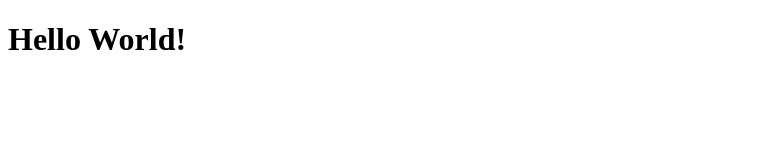
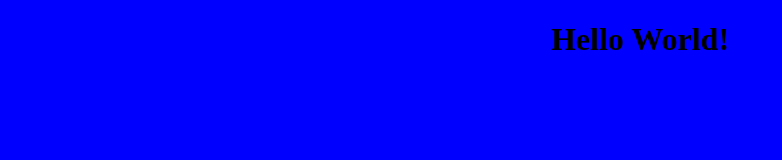
Before and after one commit to SteveCollinsWachira/website-example-repository, a plain HTML site: page index.html in a window 1280 px wide. Shown: the whole page, without its empty margins (0-782 px from the left). Drawn offline with Linux system fonts and the light colour scheme.

Commit message:
add style.css, connect to index.html

```diff
--- a/index.html
+++ b/index.html
@@ -1,9 +1,10 @@
 <!DOCTYPE html>
 <html lang="en">
 <head>
-    <title>My Website</title>
+    <title >My Website</title>
+    <link rel="stylesheet" href="./style.css">
 </head>
 <body>
-    <h1>Hello World!</h1>
+    <h1 class="greeting" >Hello World!</h1>
 </body>
 </html>
--- /dev/null
+++ b/style.css
@@ -0,0 +1,4 @@
+body { background: blue;
+font-weight: bold;
+text-align: center;
+}
```
